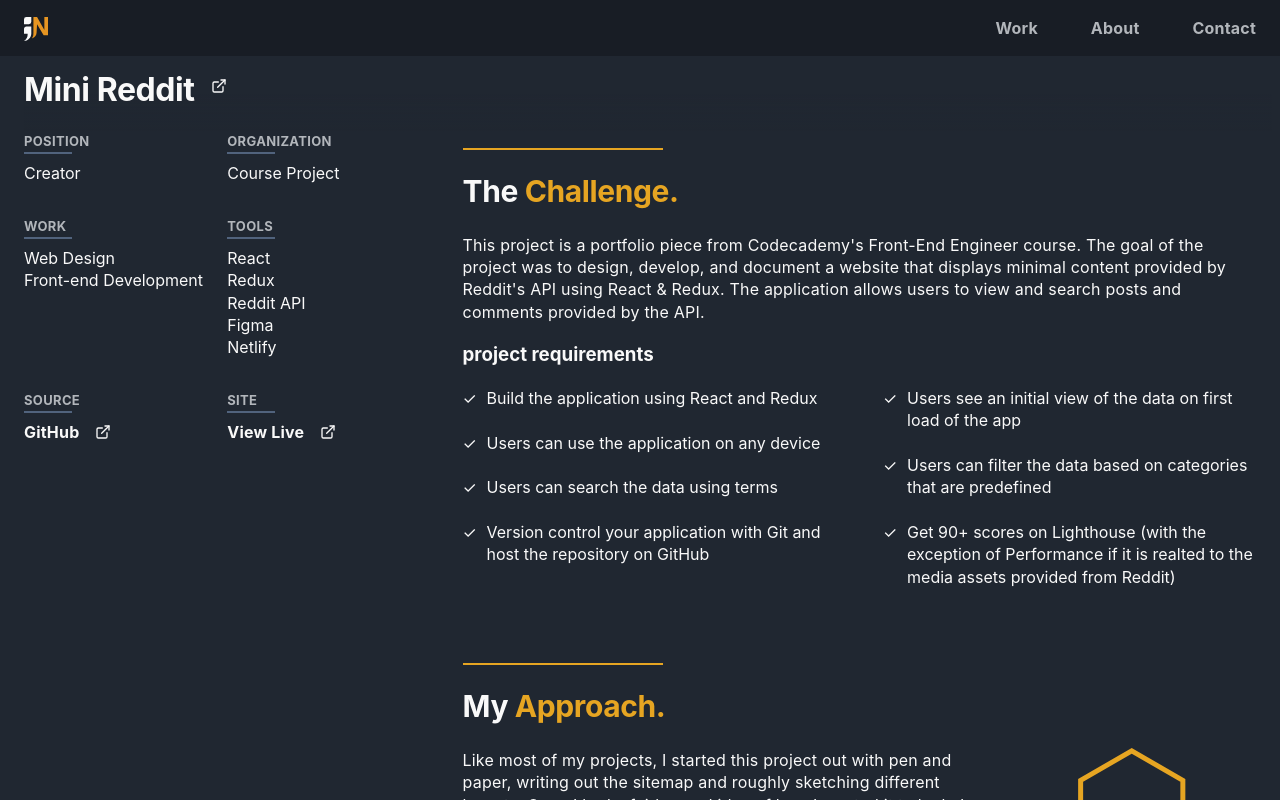
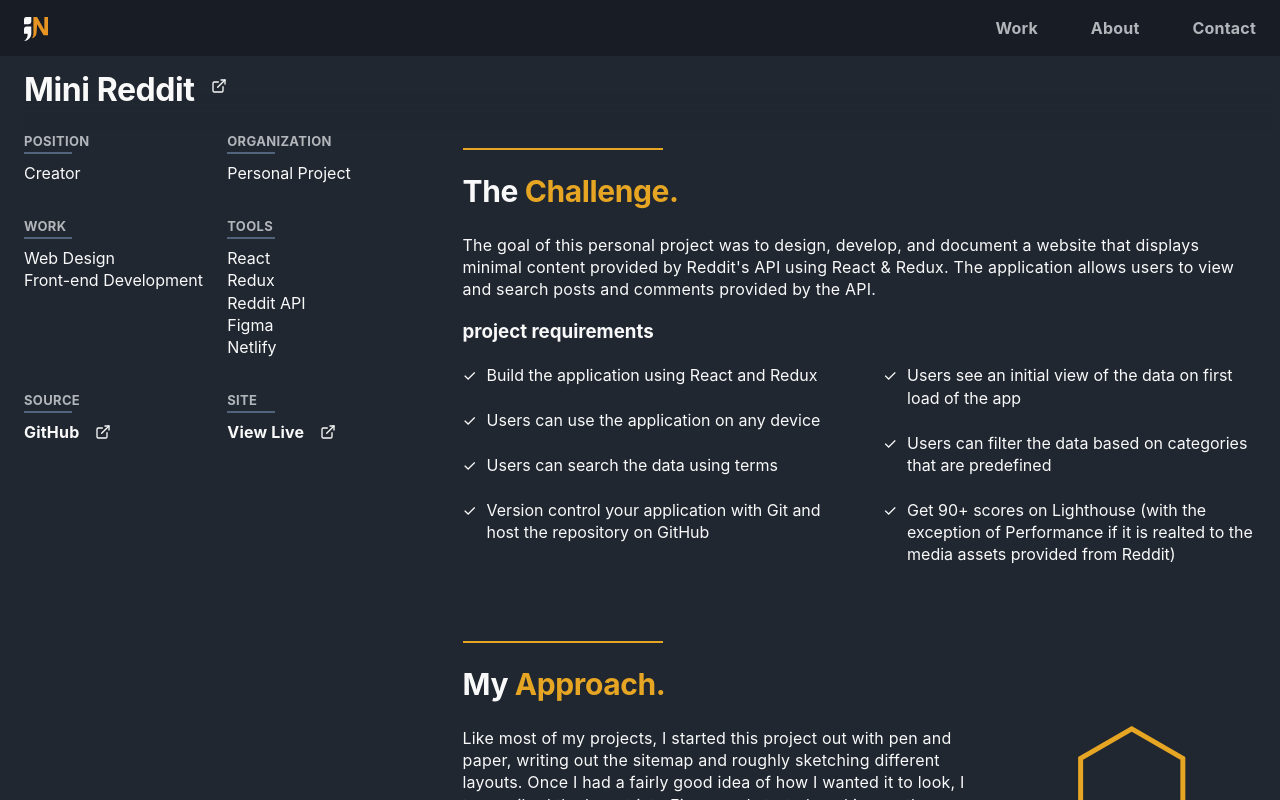
Before and after one commit to NeffCodes/Portfolio-v2.0, a Next.js app: page /projects/mini-reddit in a window 1280 px wide. Shown: the top 800 px of the page. Built offline with nearby package versions, Linux system fonts and the light colour scheme.

Commit message:
Update copy on mini-reddit

```diff
--- a/src/pages/projects/mini-reddit.js
+++ b/src/pages/projects/mini-reddit.js
@@ -12,7 +12,7 @@ import styles from '../../styles/ArticlePage.module.css'
 import trihex from '/public/assets/trihex.svg'
 
 const position  = ["Creator"];
-const organization = ["Course Project"];
+const organization = ["Personal Project"];
 const work = ["Web Design", "Front-end Development"];
 const stack = ["React", "Redux", "Reddit API", "Figma", "Netlify"];
 const source = {text:"GitHub", link: "https://github.com/persigio/mini-reddit"};
@@ -57,8 +57,7 @@ const ArticlePage = () => {
               <div className="line" />
               <h2>The <span className='accent'>Challenge.</span></h2>
               <p>
-                This project is a portfolio piece from Codecademy's Front-End
-                Engineer course. The goal of the project was to design, develop,
+                The goal of this personal project was to design, develop,
                 and document a website that displays minimal content provided by
                 Reddit's API using React &#38; Redux. The application allows users to
                 view and search posts and comments provided by the API.
```
